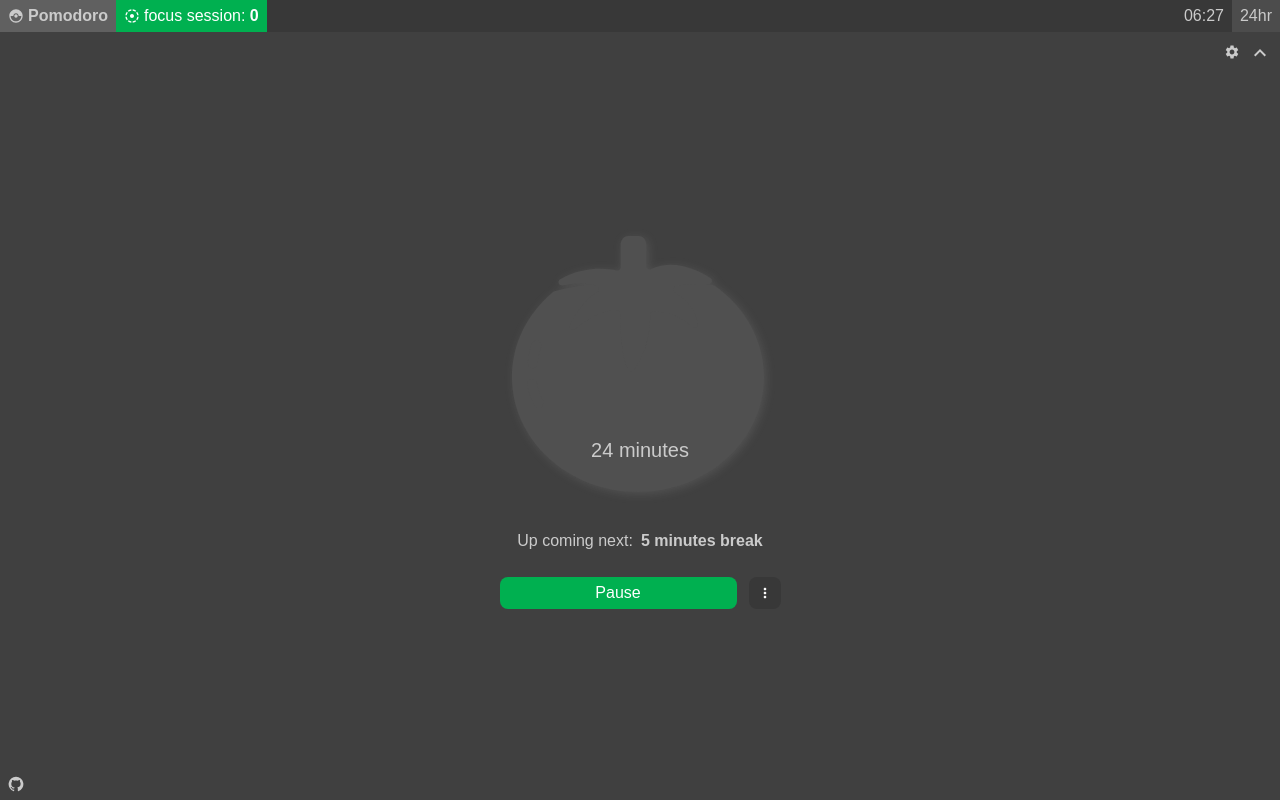
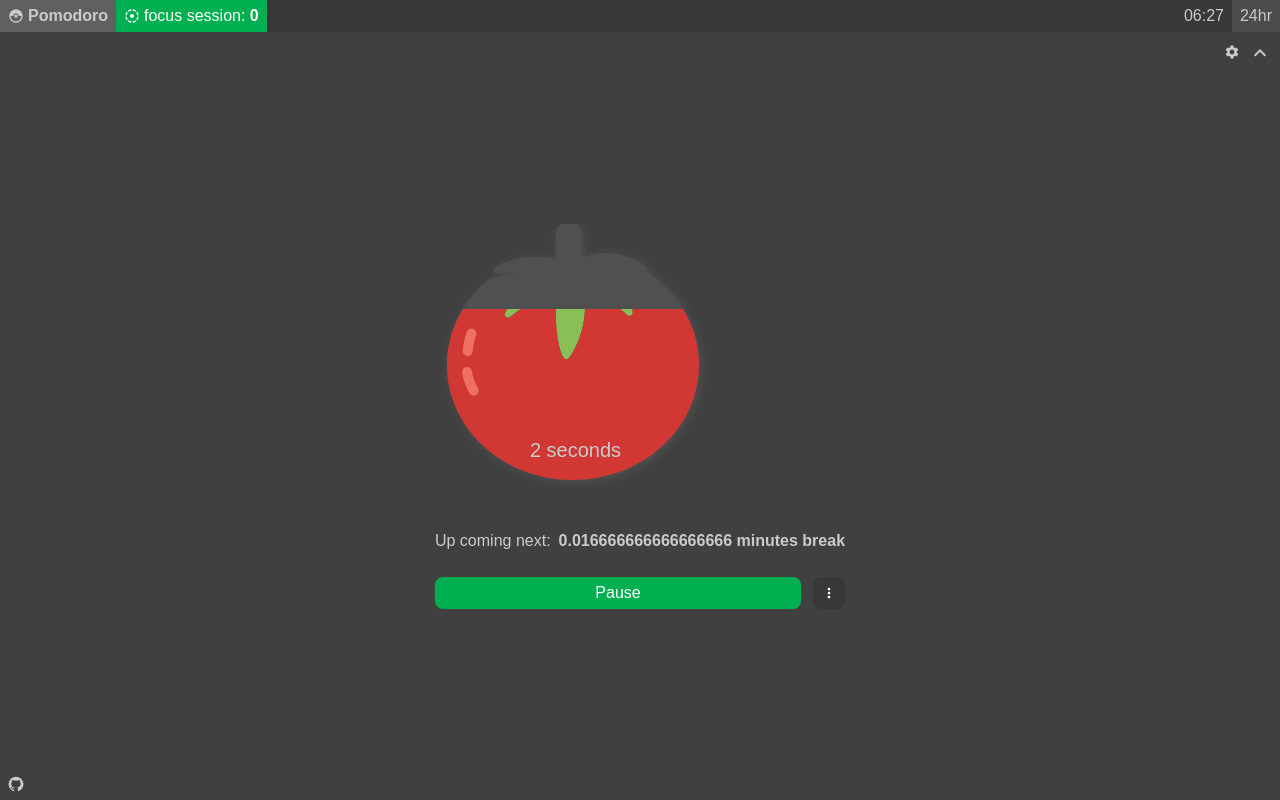
Before and after one commit to shinsouhitoshi1203/pomodoro, a React (Vite) app: page / in a window 1280 px wide. Both pictures are taken after a click on the button "Start focus session". Built offline with nearby package versions, Linux system fonts and the light colour scheme.

Commit message:
fixed swiper effect for ract + renamed to accurate directory

```diff
--- a/src/components/DurationDisplay/index.jsx
+++ b/src/components/DurationDisplay/index.jsx
@@ -1,6 +1,10 @@
 import { memo, useEffect, useRef } from "react";
 import useStore from "../../store/useStore";
 import Duration from "./Duration";
+import { Swiper, SwiperSlide } from "swiper/react";
+import "swiper/css";
+import "swiper/css/effect-creative";
+import { EffectCreative } from "swiper/modules";
 const creative = {
 	prev: {
 		translate: [0, 0, -800],
@@ -42,24 +46,25 @@ function DurationDisplay() {
 
 	return (
 		<div className="my-4 w-full overflow-hidden">
-			<swiper-container
-				slides-per-view="1"
-				allow-touch-move="false"
+			<Swiper
+				slidesPerView={1}
+				allowTouchMove={false}
+				modules={[EffectCreative]}
 				className="w-full"
 				effect="creative"
 				ref={swiperSlide}
 				creativeEffect={creative}
 			>
-				<swiper-slide>
+				<SwiperSlide>
 					<Duration stage="focus" />
-				</swiper-slide>
-				<swiper-slide>
+				</SwiperSlide>
+				<SwiperSlide>
 					<Duration stage="short" />
-				</swiper-slide>
-				<swiper-slide>
+				</SwiperSlide>
+				<SwiperSlide>
 					<Duration stage="long" />
-				</swiper-slide>
-			</swiper-container>
+				</SwiperSlide>
+			</Swiper>
 		</div>
 	);
 }
--- a/src/components/TimeRemainListener/index.jsx
+++ b/src/components/TimeRemainListener/index.jsx
@@ -2,7 +2,7 @@ import { motion } from "motion/react";
 import { useCallback, useEffect, useReducer, useRef, useState } from "react";
 import useStore from "../../store/useStore";
 import store from "../../store/store";
-import TimeRemainReducer from "../../reducers/timeRemainReducer";
+import TimeRemainReducer from "../../reducers/TimeRemainReducer";
 import initialTimeRemainState from "../../reducers/initialTimeRemainState";
 import renderDispatchRequest from "../../reducers/TimeRemainActions";
 function TimeRemainListener({ listenTo }) {
--- a/src/layout/WorkStage/SessionSwitcher.jsx
+++ b/src/layout/WorkStage/SessionSwitcher.jsx
@@ -4,6 +4,10 @@ import ShortBreakSession from "./ShortBreakSession";
 import useStore from "../../store/useStore";
 import LongBreakSession from "./LongBreakSession";
 
+import { Swiper, SwiperSlide } from "swiper/react";
+import "swiper/css";
+import "swiper/css/effect-creative";
+import { EffectFade, EffectCreative } from "swiper/modules";
 const creative = {
 	prev: {
 		translate: [0, 0, -800],
@@ -46,26 +50,28 @@ function SessionSwitcher() {
 	}, []);
 
 	return (
-		<swiper-container
-			slides-per-view="1"
+		<Swiper
+			slidesPerView="1"
+			modules={[EffectCreative]}
 			effect="creative"
 			creativeEffect={creative}
 			className="size-full flex items-center"
 			ref={swiperRef}
-			duration={300}
-			initial-slide="1"
-			allow-touch-move="false"
+			initialSlide={1}
+			allowTouchMove={false}
 		>
-			<swiper-slide className="size-full flex items-center justify-center">
+			<SwiperSlide className="size-full flex items-center justify-center">
 				<LongBreakSession />
-			</swiper-slide>
-			<swiper-slide className="size-full flex items-center ">
+			</SwiperSlide>
+			<SwiperSlide className="size-full flex items-center ">
 				<FocusSession />
-			</swiper-slide>
-			<swiper-slide className="size-full flex items-center justify-center">
+			</SwiperSlide>
+			<SwiperSlide className="size-full flex items-center justify-center">
 				<ShortBreakSession />
-			</swiper-slide>
-		</swiper-container>
+			</SwiperSlide>
+		</Swiper>
 	);
 }
 export default SessionSwitcher;
+/*
+ */
--- a/src/store/store.js
+++ b/src/store/store.js
@@ -7,7 +7,7 @@ const defaultConfig = {
 		duration: {
 			focus: 25,
 			short: 5,
-			long: 20
+			long: 15
 		}
 	},
 	appStage: "init",
--- a/src/store/useStore.js
+++ b/src/store/useStore.js
@@ -8,9 +8,9 @@ const useStore = create(
 				inStage: "focus",
 				duration: {
 					// in minutes
-					focus: 25,
-					short: 5,
-					long: 10
+					focus: 3 / 60,
+					short: 1 / 60,
+					long: 2 / 60
 				},
 				viewTimeRemaining: true
 			},
```
